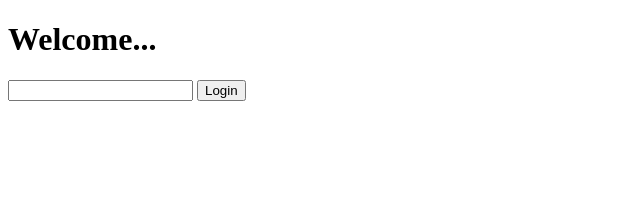
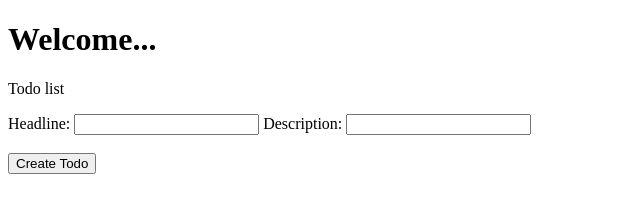
Before and after one commit to lovendahl/TodoWeb, a website: page public/index.html in a window 1280 px wide. Shown: the whole page, without its empty margins (0-640 px from the left). Drawn offline with Linux system fonts and the light colour scheme.

Commit message:
Simpel opret todo form lavet fontend

```diff
--- a/public/index.html
+++ b/public/index.html
@@ -7,10 +7,15 @@
 </head>
 <body>
     <h1>Welcome...</h1>
-    <p id="txtTest"></p>
-    <input id="pass"/>
-    <button  id="btnLogin">Login</button>
-
+    <p id="txtTest">Todo list</p>
+    <form>
+        <a>Headline:  </a><input id="headline"/>
+        <a>Description:  </a><input id="description"/>
+        <br>
+        <br>
+        <button  id="btnCreate">Create Todo</button>
+    </form>
+    <!--
     <script>
         const btnLogin = document.getElementById("btnLogin");
         btnLogin.addEventListener("click",function(){
@@ -25,6 +30,7 @@
         };
 
     </script>
+    -->
 
 </body>
 </html>
```
